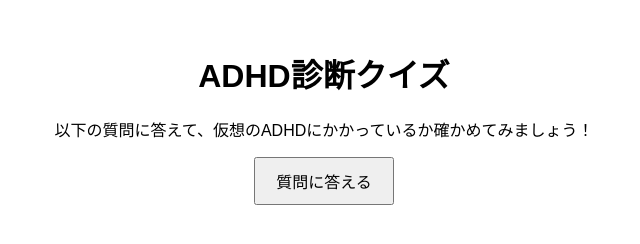
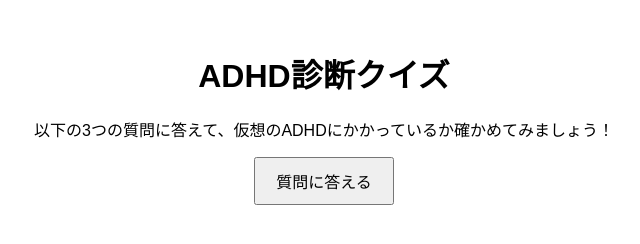
Before and after one commit to norask8/diagnosis, a plain HTML site: page index.html in a window 1280 px wide. Shown: the whole page, without its empty margins (316-956 px from the left). Drawn offline with Linux system fonts and the light colour scheme.

Commit message:
Update index.html

```diff
--- a/index.html
+++ b/index.html
@@ -8,7 +8,7 @@
 </head>
 <body>
   <h1>ADHD診断クイズ</h1>
-  <p>以下の質問に答えて、仮想のADHDにかかっているか確かめてみましょう！</p>
+  <p>以下の3つの質問に答えて、仮想のADHDにかかっているか確かめてみましょう！</p>
 
   <button onclick="askADHDQuestions()">質問に答える</button>
 
```
